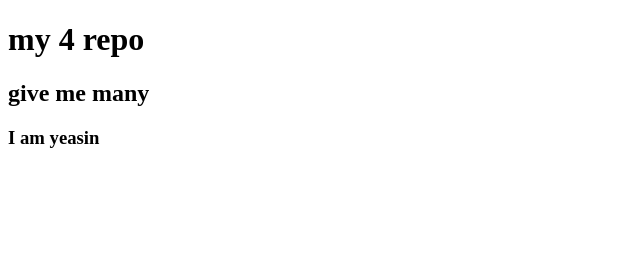
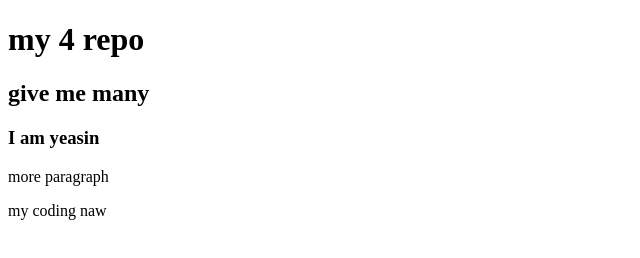
Before and after one commit to Yeasin101/my-4-repo, a plain HTML site: page index.html in a window 1280 px wide. Shown: the whole page, without its empty margins (0-640 px from the left). Drawn offline with Linux system fonts and the light colour scheme.

Commit message:
styles added

```diff
--- a/index.html
+++ b/index.html
@@ -5,10 +5,12 @@
     <meta http-equiv="X-UA-Compatible" content="IE=edge">
     <meta name="viewport" content="width=n, initial-scale=1.0">
     <title>my 4 repo
-</title>
+</title><link rel="stylesheet" href="style.css">
 </head>
 <body><h1>my 4 repo</h1>
   <h2>give me many</h2>
 <h3>I am yeasin</h3>
+<p>more paragraph</p>
+<p>my coding naw</p>
 </body>
 </html>
```
Also changed, not shown: style.css (added).
